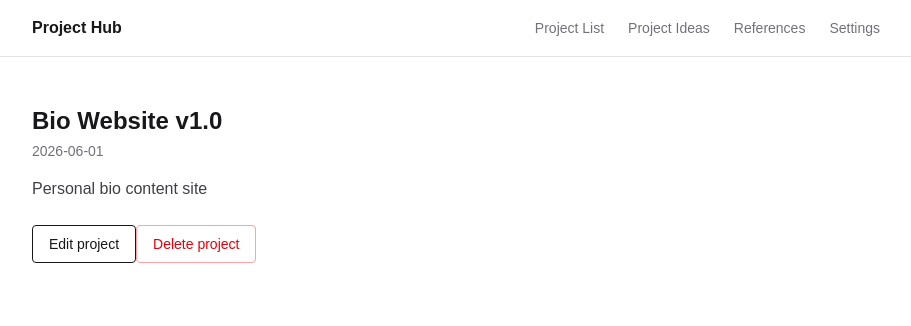
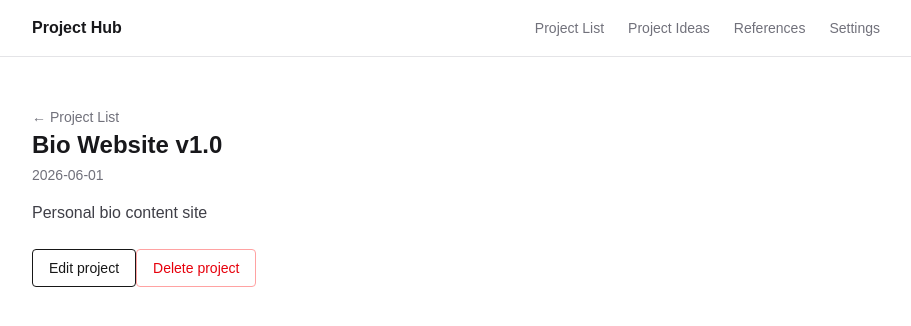
Before and after one commit to OKVSchool/week5-capstone-hub, a Next.js app: page /projects/1 in a window 1280 px wide. Shown: the top 326 px of the page, without its empty margins (184-1095 px from the left). Built offline with nearby package versions, Linux system fonts and the light colour scheme.

Commit message:
Add back button to detail page

```diff
--- a/src/app/projects/[id]/page.tsx
+++ b/src/app/projects/[id]/page.tsx
@@ -1,5 +1,6 @@
 import { store } from "@/lib/store"
 import { notFound } from "next/navigation"
+import Link from "next/link"
 import DeleteButton from "@/components/DeleteButton"
 import EditProjectForm from "@/components/EditProjectForm"
 
@@ -9,6 +10,12 @@ export default async function ProjectPage({ params }: { params: Promise<{ id: st
     if (!project) notFound()
     return (
         <div className="mx-auto max-w-4xl px-6 py-12">
+            <Link
+              href="/"
+              className="text-sm text-zinc-500 hover:text-zinc-900 dark:text-zinc-400 dark:hover:text-zinc-50"
+            >
+              ← Project List
+            </Link>
             <h1 className="text-2xl font-semibold text-zinc-900 dark:text-zinc-50">
                 {project.title}
             </h1>
```
